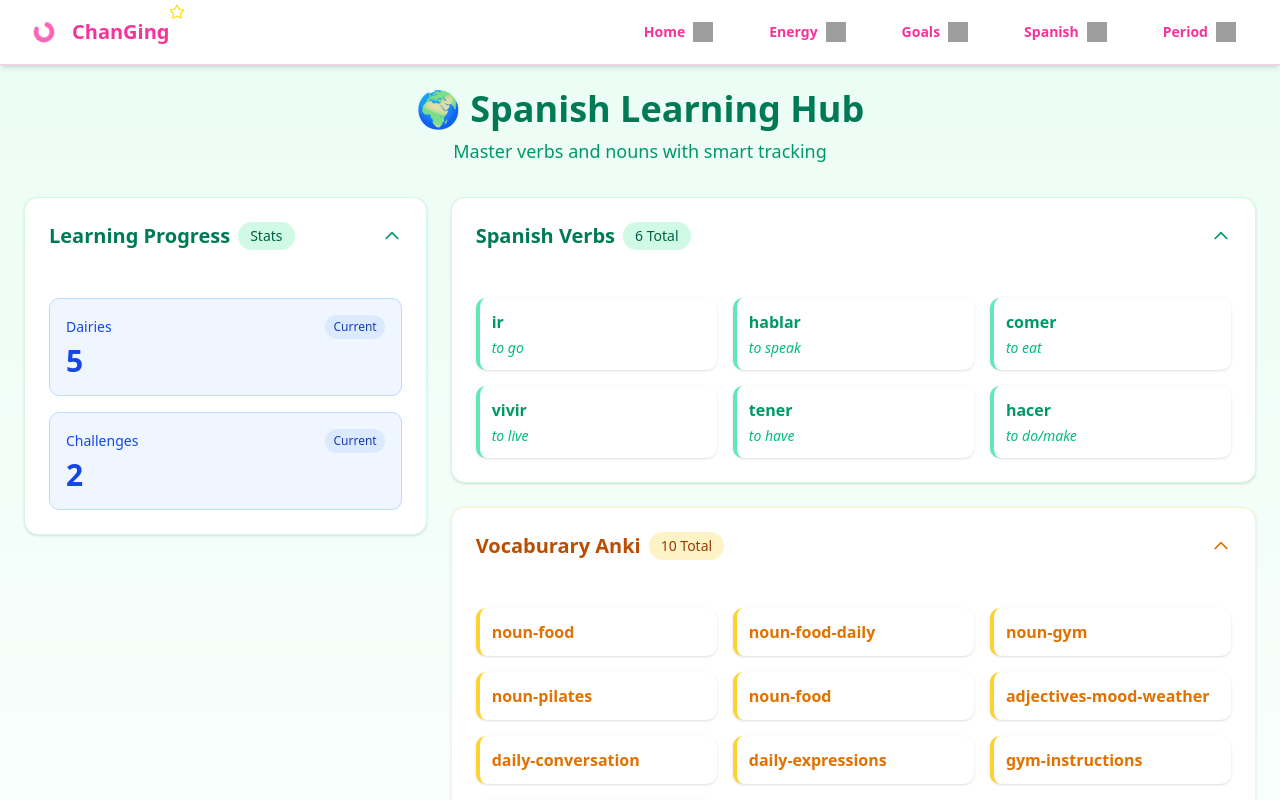
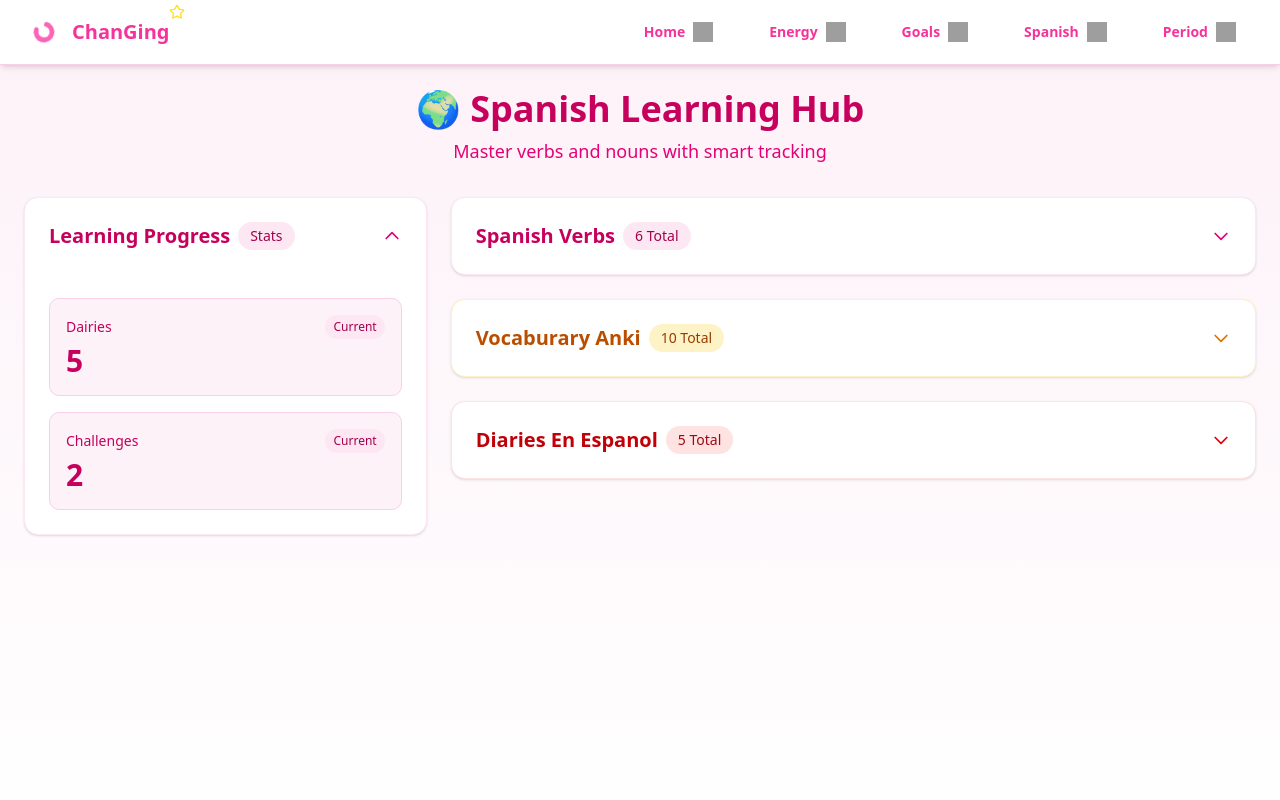
Before and after one commit to schwa1997/craft, a Next.js app: page /spanish in a window 1280 px wide. Shown: the top 800 px of the page. Built offline with nearby package versions, Linux system fonts and the light colour scheme; grey boxes are pictures that could not be loaded.

Commit message:
update the whole project

```diff
--- a/app/components/Navigation.tsx
+++ b/app/components/Navigation.tsx
@@ -39,7 +39,7 @@ export function Navigation() {
                   />
                 </svg>
               </div>
-              <span className="text-xl font-extrabold text-pink-500 group-hover:text-purple-400 transition-colors">
+              <span className="text-xl font-extrabold text-pink-500 group-hover:animate-bounce transition-colors">
                 ChanGing
               </span>
               {/* 小星星装饰 */}
@@ -69,7 +69,7 @@ export function Navigation() {
 
         {/* Mobile Nav */}
         <div
-          className={`md:hidden absolute right-4 top-16 w-28 rounded-xl bg-white/90 shadow-lg border border-pink-200 transition-all duration-300 ease-out
+          className={`md:hidden absolute right-4 top-16 w-36 rounded-xl bg-white/90 shadow-lg border border-pink-200 transition-all duration-300 ease-out
           ${mobileMenuOpen ? "opacity-100 translate-y-0" : "opacity-0 translate-y-2 pointer-events-none"}`}
         >
           <div className="py-2 space-y-1">
@@ -134,7 +134,7 @@ function Y2KNavLink({ href, children }: { href: string; children: React.ReactNod
       className={`
         relative flex items-center space-x-2 px-3 py-1.5 text-sm font-extrabold text-pink-500
         transition-all duration-150
-        ${shake ? "translate-y-1 brightness-90" : "translate-y-0 brightness-100"}
+        ${shake ? "translate-y-1 brightness-90 border-pink-400 border-b-2 rounded-2xl" : "translate-y-0 brightness-100"}
       `}
     >
       <span>{children}</span>
@@ -178,7 +178,7 @@ function Y2KMobileNavLink({ href, children, onClick }: { href: string; children:
         ${shake ? "translate-y-1 brightness-90" : "translate-y-0 brightness-100"}
       `}
     >
-      {children}
+      {children } &nbsp;
       <img
         src="https://www.clipartmax.com/png/full/126-1261994_hello-kitty-png-icon-hello-kitty-png-icons.png"
         alt="kitty"
--- a/app/goal/page.tsx
+++ b/app/goal/page.tsx
@@ -15,13 +15,13 @@ export default function HappinessDashboard() {
   );
 
   return (
-    <div className="min-h-screen bg-gradient-to-b from-emerald-50 to-white p-4 md:p-6">
+    <div className="min-h-screen bg-gradient-to-b from-pink-50 to-white p-4 md:p-6">
       {/* Header Section */}
       <header className="mb-6 md:mb-8 text-center">
-        <h1 className="text-3xl md:text-4xl font-bold text-emerald-700 mb-2">
+        <h1 className="text-3xl md:text-4xl font-bold text-pink-700 mb-2">
           🌈 Goals Tracker
         </h1>
-        <p className="text-emerald-600 text-base md:text-lg">
+        <p className="text-pink-600 text-base md:text-lg">
           Track your happiness journey
         </p>
       </header>
@@ -31,8 +31,8 @@ export default function HappinessDashboard() {
         {/* Left Sidebar - Stats - Hidden on mobile if no space */}
         <div className="lg:w-1/3 space-y-4 md:space-y-6 order-2 lg:order-1">
           {/* Summary Cards - Compact on mobile */}
-          <div className="bg-white rounded-xl shadow-md p-4 md:p-6 border border-emerald-100">
-            <h3 className="font-semibold text-emerald-700 mb-3 text-sm md:text-base">
+          <div className="bg-white rounded-xl shadow-md p-4 md:p-6 border border-pink-100">
+            <h3 className="font-semibold text-pink-700 mb-3 text-sm md:text-base">
               Progress Overview
             </h3>
             <div className="space-y-4">
@@ -110,7 +110,6 @@ export default function HappinessDashboard() {
         {/* Main Goals Area - Takes full width on mobile */}
         <div className="lg:w-2/3 space-y-4 md:space-y-6 order-1 lg:order-2">
           {/* Active Goals Section */}
-          {/* Active Goals Section */}
           {activeGoals.length > 0 && (
             <section className="bg-gradient-to-br from-emerald-50 to-white rounded-xl shadow-md p-4 md:p-6 border border-emerald-200">
               <div className="flex items-center justify-between mb-4 md:mb-6">
--- a/app/page.tsx
+++ b/app/page.tsx
@@ -33,7 +33,7 @@ export default function ItaCabinet() {
   ];
 
   return (
-    <main className="min-h-screen flex items-center justify-center bg-gradient-to-b from-pink-50 to-purple-100 p-8">
+    <main className="min-h-screen flex items-center justify-center bg-[url(https://static.vecteezy.com/system/resources/previews/036/274/514/non_2x/gradient-y2k-background-with-heart-pink-poster-with-blurry-heart-in-center-romantic-color-poster-vector.jpg)] bg-repeat-round p-8">
       {/* Cabinet container */}
       <div className="grid grid-cols-2 md:grid-cols-3 lg:grid-cols-6 gap-6 w-full p-6 rounded-3xl">
         {/* Each image slot */}
--- a/app/spanish/page.tsx
+++ b/app/spanish/page.tsx
@@ -5,19 +5,19 @@ import data from "../../data/spanish.json";
 
 export default function Home() {
   const { verbs, words, diaries, userStats } = data;
-  const [showVerbs, setShowVerbs] = useState(true);
-  const [showNouns, setShowNouns] = useState(true);
-  const [showDiaries, setShowDiaries] = useState(true);
+  const [showVerbs, setShowVerbs] = useState(false);
+  const [showNouns, setShowNouns] = useState(false);
+  const [showDiaries, setShowDiaries] = useState(false);
   const [showStats, setShowStats] = useState(true);
 
   return (
-    <div className="min-h-screen bg-gradient-to-b from-emerald-50 to-white p-4 md:p-6">
+    <div className="min-h-screen bg-gradient-to-b from-pink-50 to-white p-4 md:p-6">
       {/* Header Section */}
       <header className="mb-6 md:mb-8 text-center">
-        <h1 className="text-3xl md:text-4xl font-bold text-emerald-700 mb-2">
+        <h1 className="text-3xl md:text-4xl font-bold text-pink-700 mb-2">
           🌍 Spanish Learning Hub
         </h1>
-        <p className="text-emerald-600 text-base md:text-lg">
+        <p className="text-pink-600 text-base md:text-lg">
           Master verbs and nouns with smart tracking
         </p>
       </header>
@@ -26,22 +26,23 @@ export default function Home() {
       <div className="max-w-7xl mx-auto flex flex-col lg:flex-row gap-4 md:gap-6">
         {/* Left Sidebar - Stats */}
         <div className="lg:w-1/3 space-y-4 md:space-y-6 order-2 lg:order-1">
-          <section className="bg-white rounded-xl shadow-sm border border-emerald-100 overflow-hidden">
+          <section className="bg-white rounded-xl shadow-sm border border-pink-100 overflow-hidden">
             <button
               onClick={() => setShowStats(!showStats)}
-              className="w-full flex items-center justify-between p-4 md:p-6 hover:bg-emerald-50 transition-colors"
+              className="w-full flex items-center justify-between p-4 md:p-6 hover:bg-pink-50 transition-colors"
             >
               <div className="flex items-center">
-                <h2 className="text-lg md:text-xl font-bold text-emerald-700">
+                <h2 className="text-lg md:text-xl font-bold text-pink-700">
                   Learning Progress
                 </h2>
-                <span className="ml-2 px-2 py-1 md:px-3 md:py-1 rounded-full text-xs md:text-sm font-medium bg-emerald-100 text-emerald-800">
+                <span className="ml-2 px-2 py-1 md:px-3 md:py-1 rounded-full text-xs md:text-sm font-medium bg-pink-100 text-pink-800">
                   Stats
                 </span>
               </div>
               <svg
-                className={`w-5 h-5 text-emerald-600 transition-transform ${showStats ? "rotate-180" : ""
-                  }`}
+                className={`w-5 h-5 text-pink-600 transition-transform ${
+                  showStats ? "rotate-180" : ""
+                }`}
                 fill="none"
                 viewBox="0 0 24 24"
                 stroke="currentColor"
@@ -61,17 +62,17 @@ export default function Home() {
                   {Object.entries(userStats).map(([key, value]) => (
                     <div
                       key={key}
-                      className="bg-blue-50 rounded-lg p-3 md:p-4 border border-blue-200"
+                      className="bg-pink-50 rounded-lg p-3 md:p-4 border border-pink-200"
                     >
                       <div className="flex justify-between items-center mb-1">
-                        <span className="text-xs md:text-sm font-medium text-blue-700">
+                        <span className="text-xs md:text-sm font-medium text-pink-700">
                           {key}
                         </span>
-                        <span className="text-xs px-2 py-1 rounded-full bg-blue-100 text-blue-800">
+                        <span className="text-xs px-2 py-1 rounded-full bg-pink-100 text-pink-800">
                           Current
                         </span>
                       </div>
-                      <p className="text-2xl md:text-3xl font-bold text-blue-700">
+                      <p className="text-2xl md:text-3xl font-bold text-pink-700">
                         {value}
                       </p>
                     </div>
@@ -79,29 +80,29 @@ export default function Home() {
                 </div>
               </div>
             )}
-
           </section>
         </div>
 
         {/* Main Content Area */}
         <div className="lg:w-2/3 space-y-4 md:space-y-6 order-1 lg:order-2">
           {/* Verbs Section */}
-          <section className="bg-white rounded-xl shadow-sm border border-emerald-100 overflow-hidden">
+          <section className="bg-white rounded-xl shadow-sm border border-pink-100 overflow-hidden">
             <button
               onClick={() => setShowVerbs(!showVerbs)}
-              className="w-full flex items-center justify-between p-4 md:p-6 hover:bg-emerald-50 transition-colors"
+              className="w-full flex items-center justify-between p-4 md:p-6 hover:bg-pink-50 transition-colors"
             >
               <div className="flex items-center">
-                <h2 className="text-lg md:text-xl font-bold text-emerald-700">
+                <h2 className="text-lg md:text-xl font-bold text-pink-700">
                   Spanish Verbs
                 </h2>
-                <span className="ml-2 px-2 py-1 md:px-3 md:py-1 rounded-full text-xs md:text-sm font-medium bg-emerald-100 text-emerald-800">
+                <span className="ml-2 px-2 py-1 md:px-3 md:py-1 rounded-full text-xs md:text-sm font-medium bg-pink-100 text-pink-800">
                   {verbs.length} Total
                 </span>
               </div>
               <svg
-                className={`w-5 h-5 text-emerald-600 transition-transform ${showVerbs ? "rotate-180" : ""
-                  }`}
+                className={`w-5 h-5 text-pink-600 transition-transform ${
+                  showVerbs ? "rotate-180" : ""
+                }`}
                 fill="none"
                 viewBox="0 0 24 24"
                 stroke="currentColor"
@@ -124,11 +125,11 @@ export default function Home() {
                       href={`/spanish/verb/${verb.id}`}
                       className="block transition-transform hover:scale-105"
                     >
-                      <div className="bg-white p-3 rounded-lg shadow-sm hover:shadow-md transition-all h-full border-l-4 border-emerald-300 hover:border-emerald-500">
-                        <h3 className="font-semibold text-emerald-600 hover:text-emerald-800">
+                      <div className="bg-white p-3 rounded-lg shadow-sm hover:shadow-md transition-all h-full border-l-4 border-pink-300 hover:border-pink-500">
+                        <h3 className="font-semibold text-pink-600 hover:text-pink-800">
                           {verb.infinitive}
                         </h3>
-                        <p className="text-emerald-500 text-sm mt-1 italic">
+                        <p className="text-pink-500 text-sm mt-1 italic">
                           {verb.translation}
                         </p>
                       </div>
@@ -154,8 +155,9 @@ export default function Home() {
                 </span>
               </div>
               <svg
-                className={`w-5 h-5 text-amber-600 transition-transform ${showNouns ? "rotate-180" : ""
-                  }`}
+                className={`w-5 h-5 text-amber-600 transition-transform ${
+                  showNouns ? "rotate-180" : ""
+                }`}
                 fill="none"
                 viewBox="0 0 24 24"
                 stroke="currentColor"
@@ -207,8 +209,9 @@ export default function Home() {
                 </span>
               </div>
               <svg
-                className={`w-5 h-5 text-red-600 transition-transform ${showDiaries ? "rotate-180" : ""
-                  }`}
+                className={`w-5 h-5 text-red-600 transition-transform ${
+                  showDiaries ? "rotate-180" : ""
+                }`}
                 fill="none"
                 viewBox="0 0 24 24"
                 stroke="currentColor"
```
Also changed, not shown: app/energy/page.tsx (+31 -31 lines).
